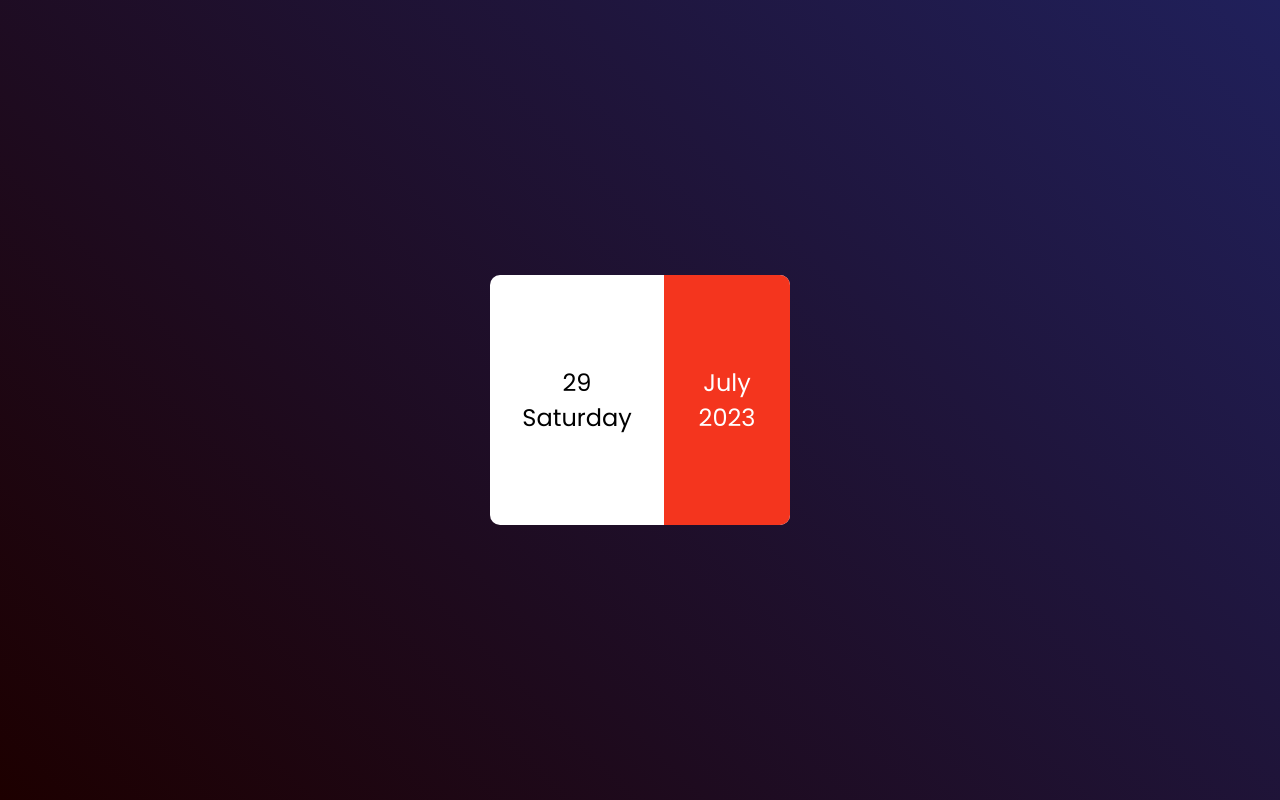
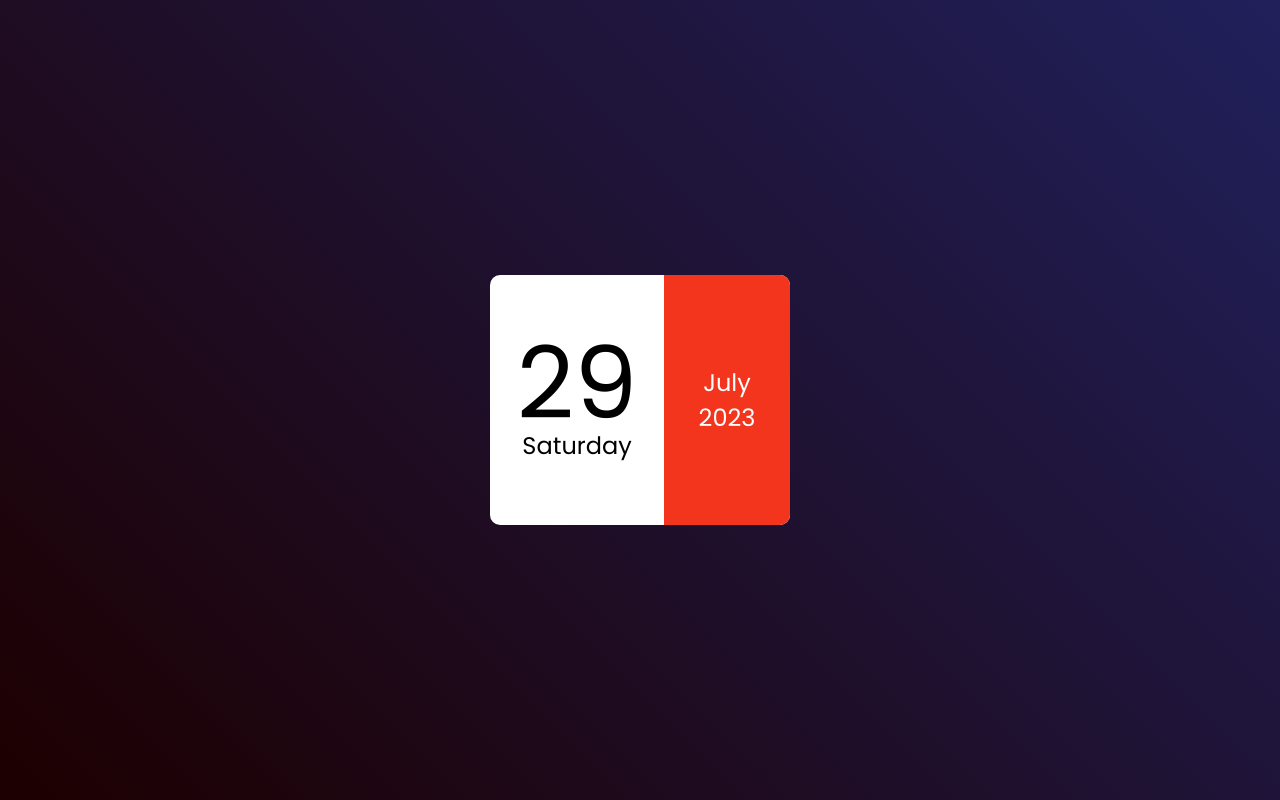
Before and after one commit to CJR85/mini_calendar, a plain HTML site: page index.html in a window 1280 px wide. Drawn offline with Linux system fonts and the light colour scheme.

Commit message:
Increase font-size on date

```diff
--- a/styles.css
+++ b/styles.css
@@ -46,3 +46,8 @@
 .left {
   width: 58%;
 }
+
+#date {
+  font-size: 100px;
+  line-height: 90px;
+}
```
